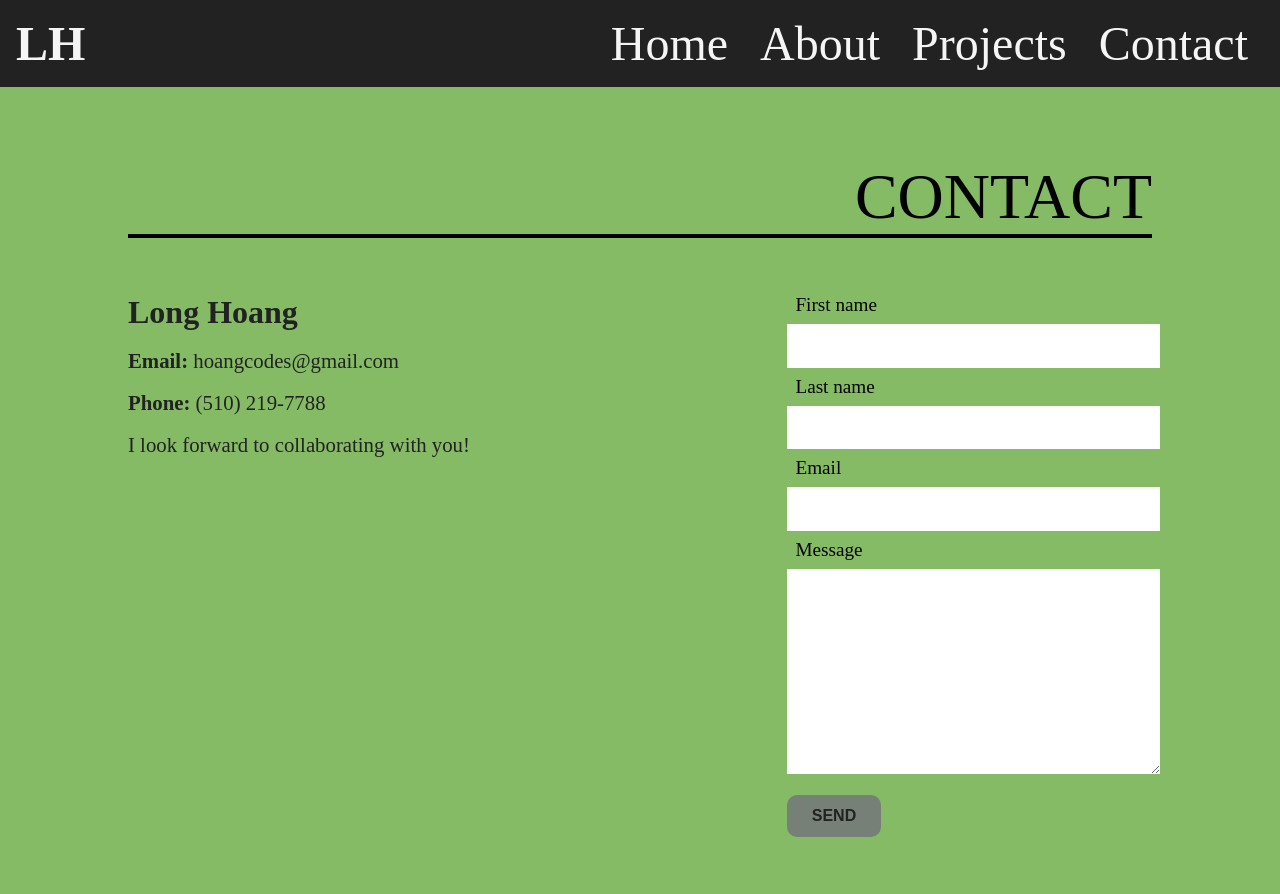
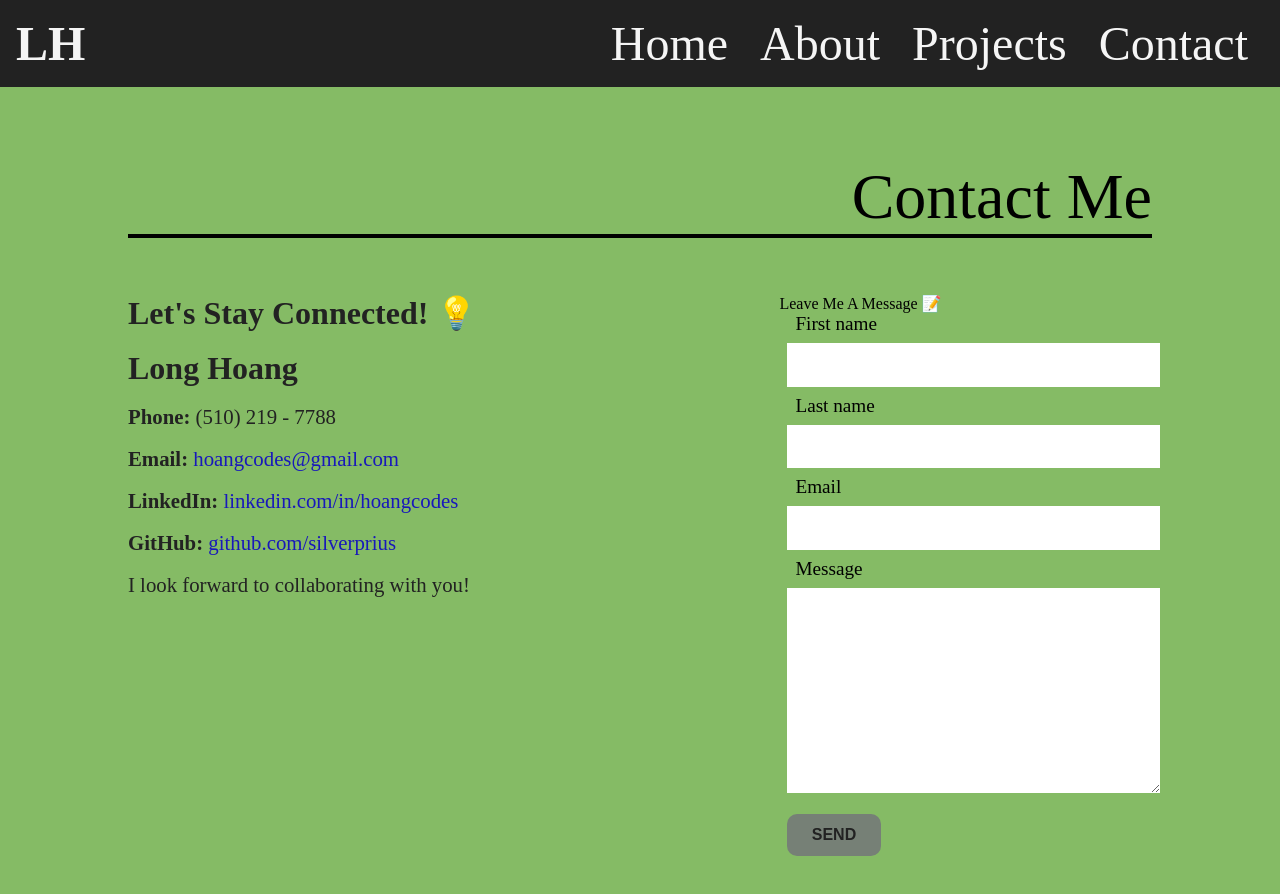
Before and after one commit to SilverPrius/LH-Portfolio, a React (Create React App) app: page /contact in a window 1280 px wide. Shown: the top 894 px of the page. Built offline with nearby package versions, Linux system fonts and the light colour scheme.

Commit message:
Updated styling to contact page

```diff
--- a/src/pages/Contact/Contact.js
+++ b/src/pages/Contact/Contact.js
@@ -137,20 +137,25 @@ const Contact = () => {
   return (
     <div className='contact-main'>
       <div className='contact-inner'>
-        <div className='contact-title'>CONTACT<hr></hr></div>
+        <div className='contact-title'>Contact Me<hr></hr></div>
         <div className='contact-body'>
           <div className='contact-info'>
+          <p className='contact-info-message'><strong>Let's Stay Connected! 💡</strong></p>
+          <br />
             <p className='contact-name'><strong>Long Hoang</strong></p>
             <br />
-            <p className='contact-email'><a href={"mailto:hoangcodes@gmail.com"}><strong>Email: </strong> hoangcodes@gmail.com</a></p>
-
-
+            <p><strong>Phone: </strong>(510) 219 - 7788</p>
             <br />
-            <p className='contact-phone'><strong>Phone: </strong>(510) 219-7788</p>
+            <p><strong>Email: </strong> <a className='contact-link' href={"mailto:hoangcodes@gmail.com"}>hoangcodes@gmail.com</a></p>
+            <br />
+            <p><strong>LinkedIn: </strong> <a className='contact-link' href={"https://www.linkedin.com/in/hoangcodes/"}>linkedin.com/in/hoangcodes</a></p>
+            <br />
+            <p><strong>GitHub: </strong> <a className='contact-link' href={"https://github.com/SilverPrius"}>github.com/silverprius</a></p>
             <br />
             <p className='contact-message'>I look forward to collaborating with you!</p>
           </div>
 
+            <div className='form'>Leave Me A Message 📝
           <form
             name="contact"
             method="POST"
@@ -187,6 +192,7 @@ const Contact = () => {
           </form>
         </div>
       </div>
+      </div>
     </div>
   )
 }
--- a/src/pages/Contact/contact.css
+++ b/src/pages/Contact/contact.css
@@ -56,6 +56,20 @@ p {
     font-size: 1.3rem;
 }
 
-.contact-name {
+.contact-name, .contact-info-message {
     font-size: 2rem;
 }
+
+.connected-text{
+    font-size: 3rem;
+    display: flex;
+}
+
+.contact-link {
+    color: rgb(24, 24, 187);
+}
+
+.contact-link:hover {
+    text-decoration: underline;
+
+}
```
